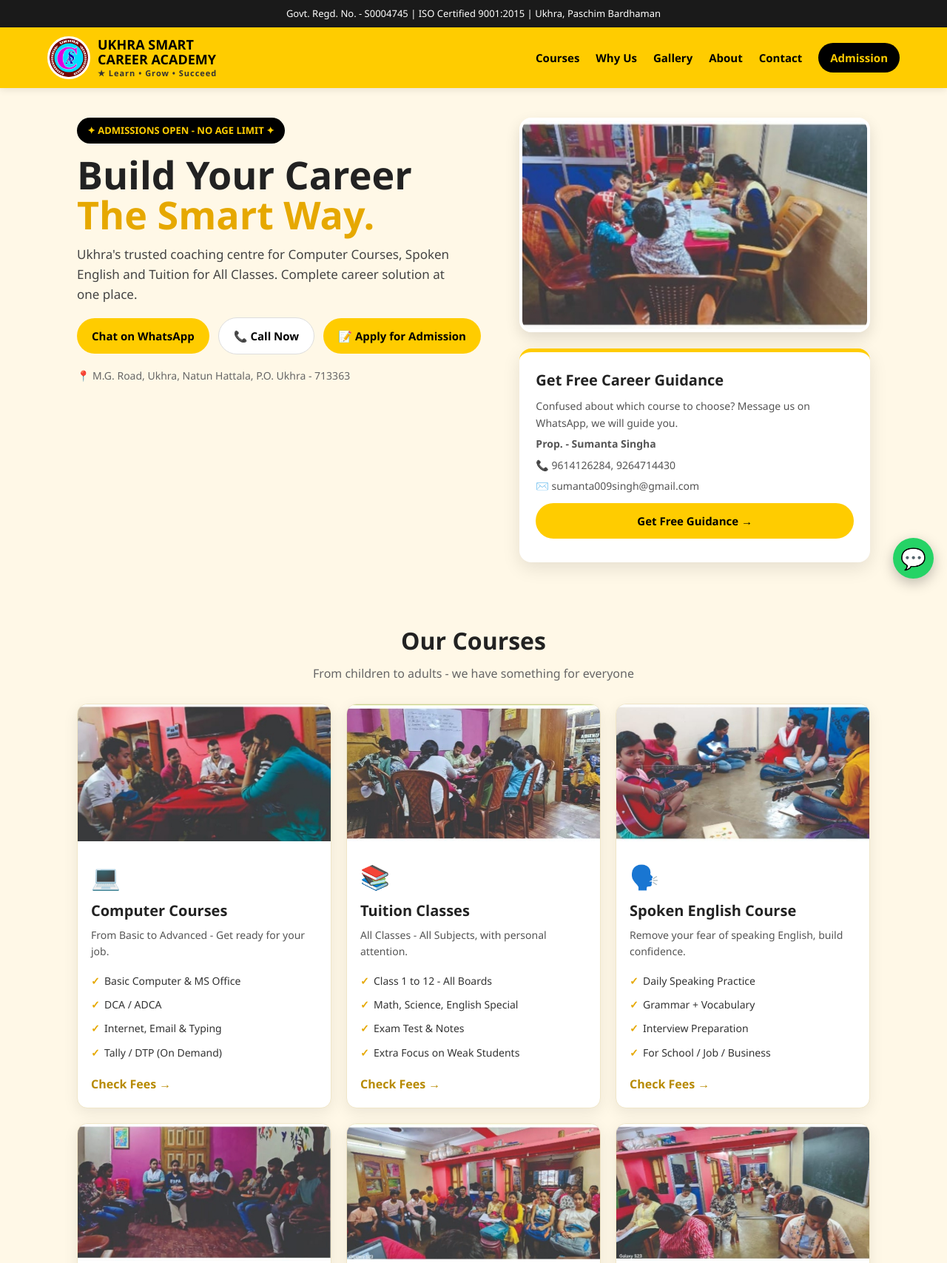
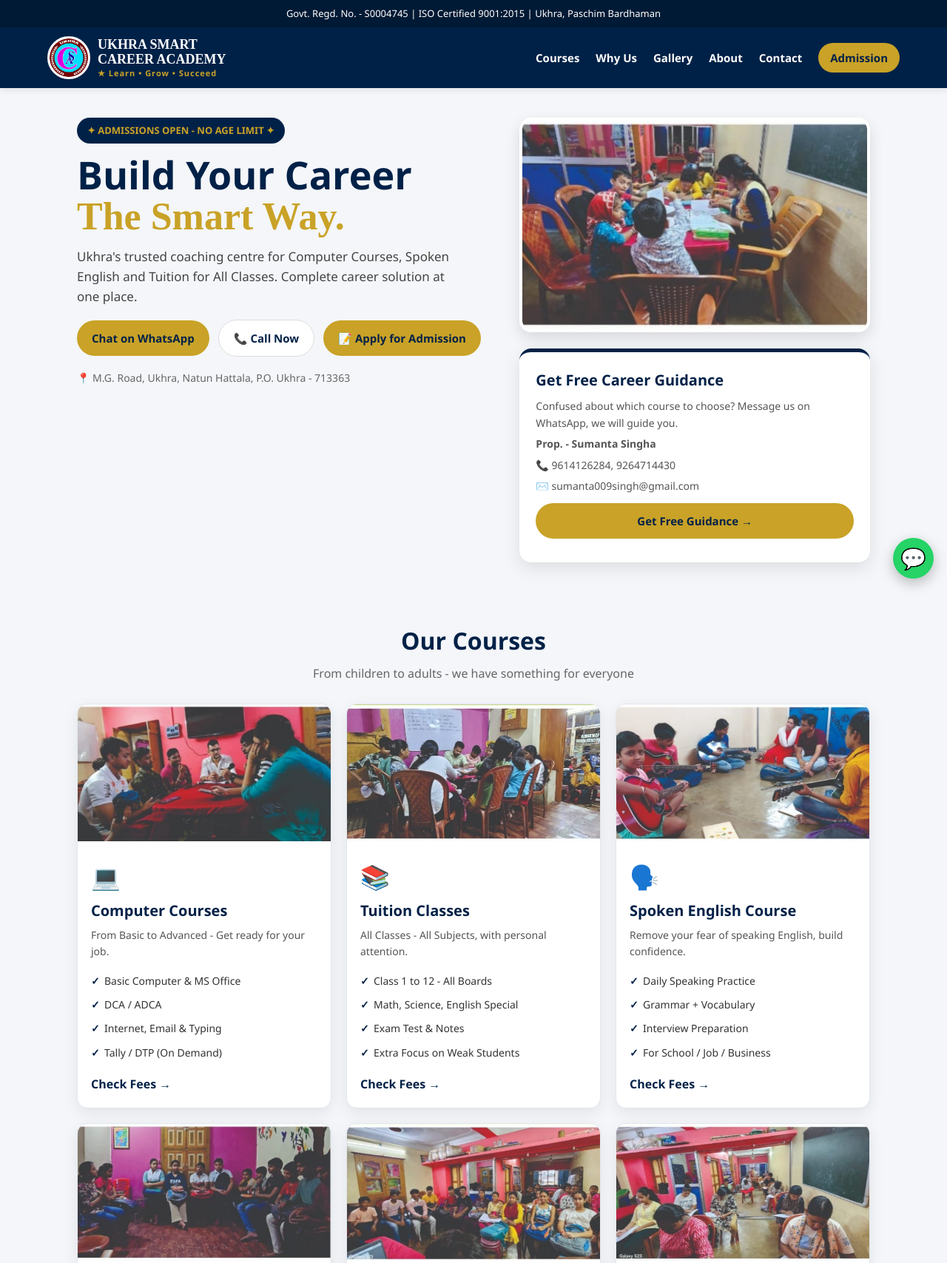
Before and after one commit to akash0017/ukhra-smart-career-academy, a plain HTML site: page index.html in a window 1280 px wide. Shown: the top 1707 px of the page at 74% size. Drawn offline with Linux system fonts and the light colour scheme; files whose address does not match are found by name.

Commit message:
Update style.css

```diff
--- a/style.css
+++ b/style.css
@@ -5,7 +5,7 @@
   font-family:'Segoe UI', Arial, sans-serif;
 }
 body{
-  background:#fff8e7;
+  background:#f4f6f9;
   color:#222;
   line-height:1.6;
 }
@@ -13,7 +13,7 @@ a{text-decoration:none;color:inherit}
 
 /* TOP BAR */
 .top{
-  background:#1a1a1a;
+  background:#001a35;
   color:#fff;
   text-align:center;
   font-size:13px;
@@ -22,7 +22,8 @@ a{text-decoration:none;color:inherit}
 
 /* HEADER */
 header{
-  background:#ffcc00;
+  background:#002147;
+  color: #fff;
   display:flex;
   justify-content:space-between;
   align-items:center;
@@ -38,8 +39,12 @@ header{
   gap:10px;
   font-weight:900;
   font-size:18px;
+
   line-height:1.1;
-  color:#000;
+  color:#fff;
+}
+span{
+  font-family:copperplate gothic bold, 'copperplate' , 'cinzel', serif;
 }
 .logo img{
   width:58px;
@@ -54,7 +59,7 @@ header{
   display:block;
   font-size:11px;
   letter-spacing:1px;
-  color:#333;
+  color:#C9A227;
   font-weight:700;
   margin-top:2px;
 }
@@ -66,12 +71,12 @@ nav{
 nav a{
   font-weight:700;
   font-size:15px;
-  color:#000;
+  color:#fff;
 }
-nav a:hover{color:#fff}
+nav a:hover{color:#C9A227}
 nav a:last-child{
-  background:#000;
-  color:#ffcc00;
+  background:#C9A227;
+  color:#002147;
   padding:8px 16px;
   border-radius:20px;
 }
@@ -81,10 +86,11 @@ nav a:last-child{
   background:none;
   border:none;
   cursor:pointer;
+  color:#fff;
 }
 .mobile-nav{
   display:none;
-  background:#ffcc00;
+  background:#002147;
   padding:10px 5%;
   flex-direction:column;
   gap:10px;
@@ -98,7 +104,8 @@ nav a:last-child{
 .mobile-nav a{
   font-weight:700;
   padding:8px 0;
-  border-bottom:1px solid rgba(0,0,0,0.1);
+  border-bottom:1px solid rgba(255,255,255,0.15);
+  color:#fff;
 }
 .mobile-nav.active{display:flex}
 
@@ -113,8 +120,8 @@ nav a:last-child{
 }
 .hero-left{flex:1.2}
 .badge{
-  background:#000;
-  color:#ffcc00;
+  background:#002147;
+  color:#C9A227;
   display:inline-block;
   padding:7px 14px;
   border-radius:20px;
@@ -127,8 +134,9 @@ nav a:last-child{
   line-height:1.05;
   font-weight:900;
   margin-bottom:12px;
+  color:#002147;
 }
-.hero-left h1 span{color:#e6a800}
+.hero-left h1 span{color:#C9A227}
 .hero-left p{
   font-size:17px;
   color:#444;
@@ -143,8 +151,8 @@ nav a:last-child{
   font-size:15px;
   margin:0 8px 10px 0;
 }
-.btn-yellow{background:#ffcc00;color:#000}
-.btn-white{background:#fff;color:#000;border:1px solid #ddd}
+.btn-yellow{background:#C9A227;color:#002147}
+.btn-white{background:#fff;color:#002147;border:1px solid #ddd}
 .btn-green{background:#25D366;color:#fff}
 .full-btn{display:block;text-align:center;margin-top:12px;width:100%}
 .hero-addr{font-size:14px!important;color:#666!important;margin-top:8px}
@@ -163,9 +171,9 @@ nav a:last-child{
   padding:22px;
   border-radius:16px;
   box-shadow:0 8px 25px rgba(0,0,0,0.1);
-  border-top:5px solid #ffcc00;
+  border-top:5px solid #002147;
 }
-.hero-card h3{font-size:20px;margin-bottom:8px}
+.hero-card h3{font-size:20px;margin-bottom:8px;color:#002147}
 .hero-card p{font-size:14px;color:#555;margin-bottom:6px}
 
 /* SECTION */
@@ -179,6 +187,7 @@ nav a:last-child{
   font-size:32px;
   font-weight:900;
   margin-bottom:6px;
+  color:#002147;
 }
 .sub{
   text-align:center;
@@ -198,7 +207,7 @@ nav a:last-child{
   overflow:hidden;
   box-shadow:0 6px 20px rgba(0,0,0,0.08);
   padding-bottom:18px;
-  border:1px solid #f0e6c8;
+  border:1px solid #e2e8f0;
 }
 .card img{
   width:100%;
@@ -213,6 +222,7 @@ nav a:last-child{
   font-size:20px;
   padding:0 18px;
   margin-bottom:6px;
+  color:#002147;
 }
 .card p{
   font-size:14px;
@@ -235,19 +245,19 @@ nav a:last-child{
   content:"✓";
   position:absolute;
   left:0;
-  color:#e6a800;
+  color:#002147;
   font-weight:900;
 }
 .card a{
   display:inline-block;
   margin:0 18px;
   font-weight:800;
-  color:#b78a00;
+  color:#002147;
 }
 
 /* WHY */
 .why{
-  background:#000;
+  background:#002147;
   color:#fff;
   display:grid;
   grid-template-columns:1fr 1fr 1fr 1fr;
@@ -259,7 +269,7 @@ nav a:last-child{
 .why div b{
   display:block;
   font-size:20px;
-  color:#ffcc00;
+  color:#C9A227;
 }
 
 /* ABOUT */
@@ -272,7 +282,7 @@ nav a:last-child{
   box-shadow:0 6px 20px rgba(0,0,0,0.07);
 }
 .about-left{flex:1.3}
-.about-left h2{text-align:left;font-size:28px;margin-bottom:12px}
+.about-left h2{text-align:left;font-size:28px;margin-bottom:12px;color:#002147}
 .about-left p{color:#444;font-size:15px;margin-bottom:12px}
 .about-right{flex:1}
 .about-img{
@@ -282,7 +292,7 @@ nav a:last-child{
   border-radius:12px;
   margin-bottom:14px;
 }
-.about-right h3{margin-bottom:6px}
+.about-right h3{margin-bottom:6px;color:#002147}
 .about-right p{font-size:14px;color:#444}
 .contact-lines{margin-top:12px;font-weight:700;line-height:1.9}
 
@@ -303,18 +313,19 @@ nav a:last-child{
 
 /* CONTACT */
 .contact{
-  background:#ffcc00;
+  background:#002147;
+  color:#fff;
   text-align:center;
   padding:35px 20px;
   border-radius:16px;
 }
 .contact h2{font-size:28px}
 .contact p{margin-bottom:18px}
-.contact .small{font-size:13px;margin-top:16px;color:#333}
+.contact .small{font-size:13px;margin-top:16px;color:#dbeafe}
 
 /* FOOTER */
 footer{
-  background:#1a1a1a;
+  background:#001a35;
   color:#fff;
   text-align:center;
   padding:18px 10px;
```
